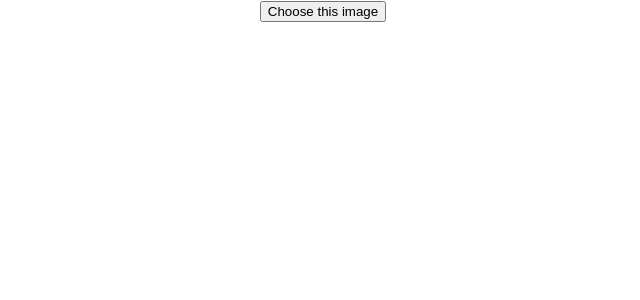
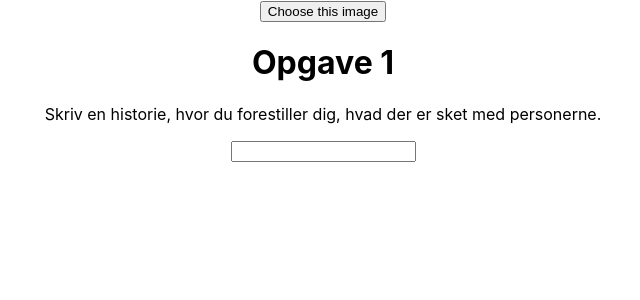
Before and after one commit to signesussemiehl/ux-girls-0, a React (Create React App) app: page / in a window 1280 px wide. Shown: the top 300 px of the page, without its empty margins (317-957 px from the left). Built offline with nearby package versions, Linux system fonts and the light colour scheme; no server answers.

Commit message:
Har lavet en class med input felt med tilhørende overskrifter.

```diff
--- a/src/App.js
+++ b/src/App.js
@@ -1,15 +1,17 @@
 import React from 'react';
 import './App.css';
-import Image from './Image/Image.js'
-import Knap from './Knap.js'
+import Image from './Image/Image.js';
+import Knap from './Knap.js';
+import MyForm from './MyForm.js';
 
 function App() {
   return (
     <div className="App">
     <Knap/>
     <Image/>
+    <MyForm/>
     </div>
-  );
+);
 }
 
 export default App;
--- /dev/null
+++ b/src/MyForm.js
@@ -0,0 +1,17 @@
+import React from 'react';
+
+class MyForm extends React.Component {
+  render() {
+    return (
+      <form id= "Form">
+        <h1>Hello</h1>
+        <p>Enter your name:</p>
+        <input
+          type="text"
+        />
+      </form>
+    );
+  }
+}
+
+export default MyForm;
--- a/src/index.js
+++ b/src/index.js
@@ -4,7 +4,22 @@ import './index.css';
 import App from './App';
 import * as serviceWorker from './serviceWorker';
 
+class MyForm extends React.Component {
+    render() {
+      return (
+        <form id= "Form">
+          <h1>Opgave 1</h1>
+          <p>Skriv en historie, hvor du forestiller dig, hvad der er sket med personerne.</p>
+          <input
+            type="text"
+          />
+        </form>
+      );
+    }
+  }
+
 ReactDOM.render(<App />, document.getElementById('root'));
+ReactDOM.render(<MyForm />, document.getElementById('Form'));
 
 // If you want your app to work offline and load faster, you can change
 // unregister() to register() below. Note this comes with some pitfalls.
```
